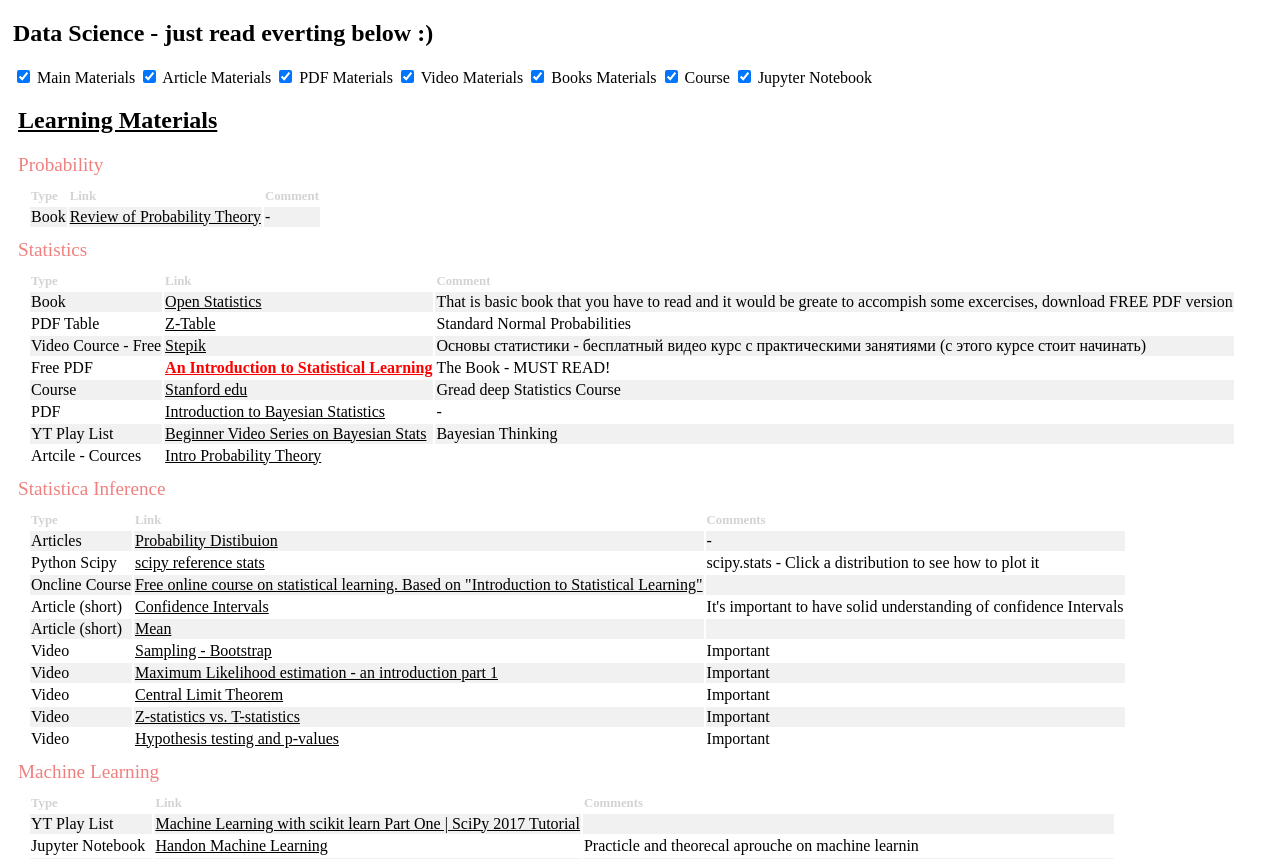
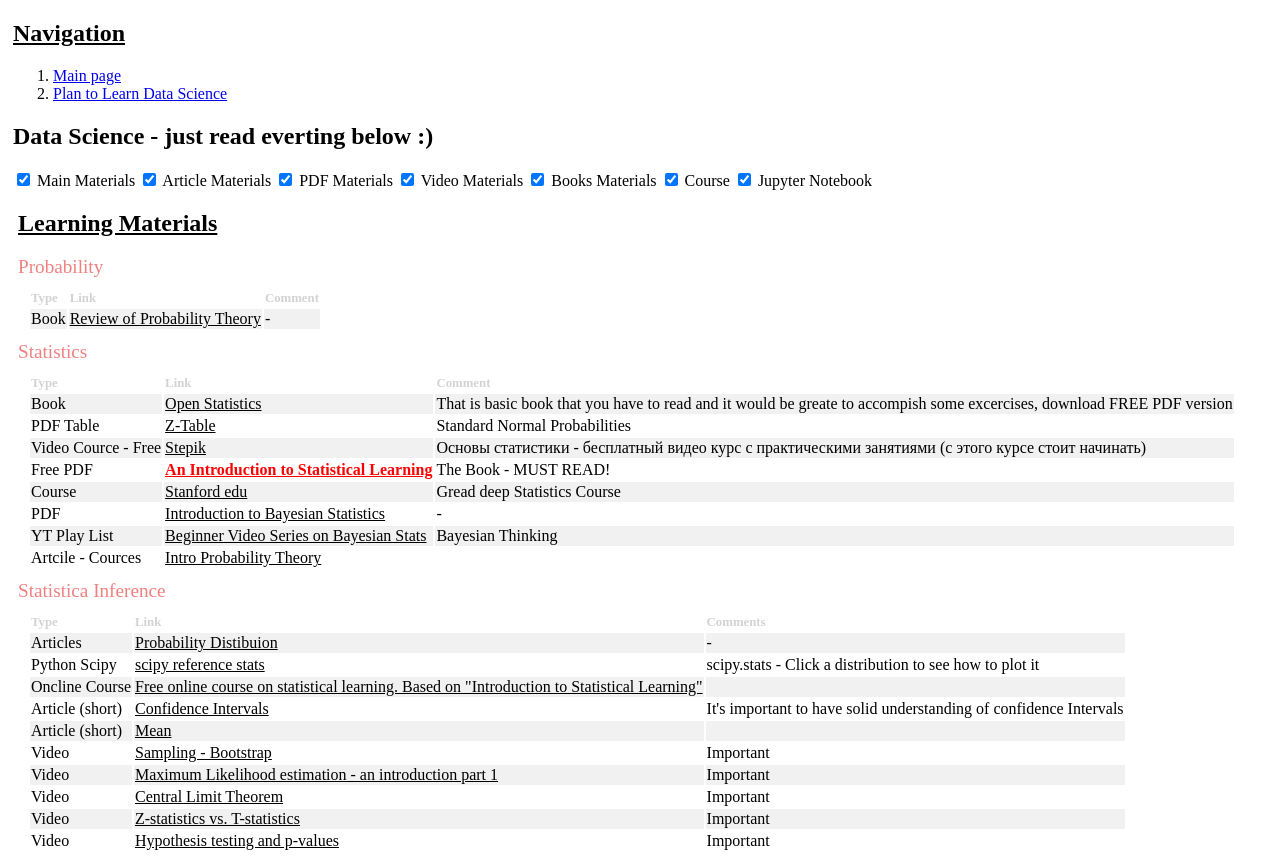
Before and after one commit to shmalex/blog, a plain HTML site: page learn-data-science/index.html in a window 1280 px wide. Shown: the top 859 px of the page. Drawn offline with Linux system fonts and the light colour scheme.

Commit message:
update navigatoin

```diff
--- a/learn-data-science/index.html
+++ b/learn-data-science/index.html
@@ -97,6 +97,21 @@
 </head>
 
 <body>
+    <section>
+        <article>
+            <h2>Navigation</h2>
+            <ol>
+                <li>
+                    <a href="/">Main page</a>
+                </li>
+
+                <li>
+                    <a href="/learn-data-science/">Plan to Learn Data Science</a>
+                </li>
+            </ol>
+        </article>
+    </section>
+
     <article>
         <header>
             <h1>Data Science - just read everting below :)</h1>
```
Also changed, not shown: index.html (+5 -1 lines).
